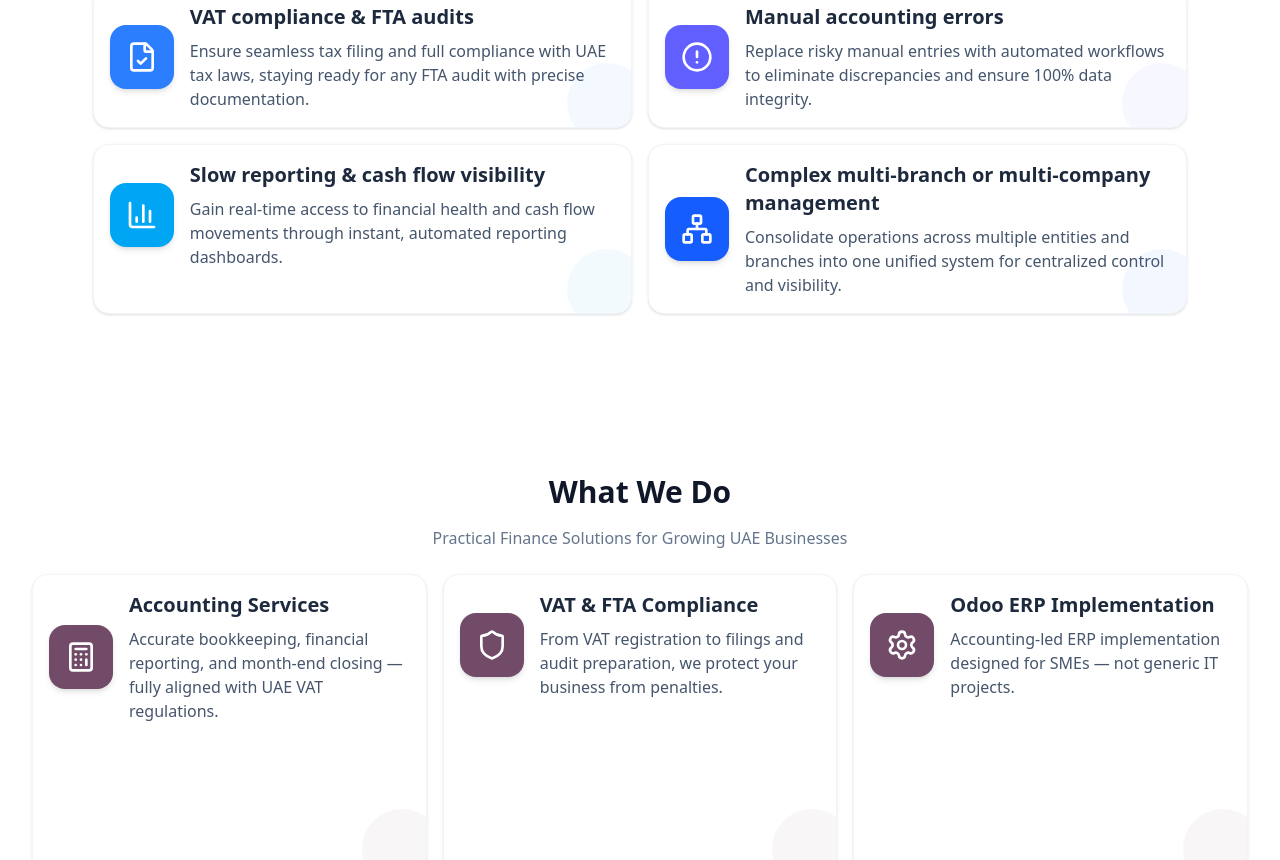
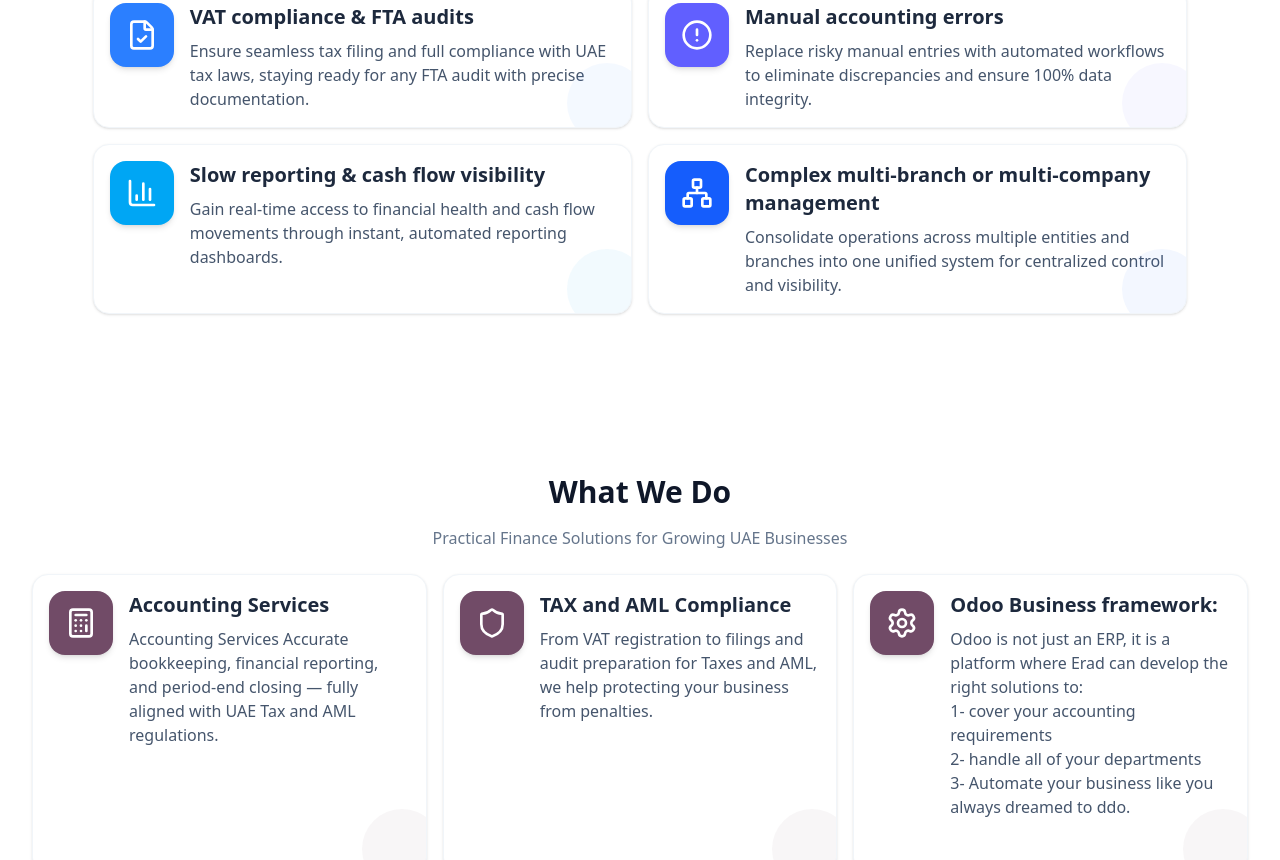
Before and after one commit to kasem1234357/erad2, a React (Vite) app: page / in a window 1280 px wide. Shown: the part 1059-1919 px from the top of the page. Built offline with nearby package versions, Linux system fonts and the light colour scheme.

Commit message:
upload new content

```diff
--- a/package.json
+++ b/package.json
@@ -39,6 +39,7 @@
     "class-variance-authority": "^0.7.1",
     "clsx": "^2.1.1",
     "embla-carousel-react": "^9.0.0-rc01",
+    "html-react-parser": "^5.2.2",
     "input-otp": "^1.4.2",
     "lucide-react": "^0.562.0",
     "next-themes": "^0.4.6",
--- a/src/assets/constants.tsx
+++ b/src/assets/constants.tsx
@@ -30,19 +30,23 @@ export const features2 = [
     {
       icon: <Calculator className="w-8 h-8 text-white" />,
       title: "Accounting Services",
-      description: "Accurate bookkeeping, financial reporting, and month-end closing — fully aligned with UAE VAT regulations.",
+      description: `Accounting Services
+Accurate bookkeeping, financial reporting, and period-end closing — fully aligned with UAE Tax and AML regulations.`,
       color: "bg-[#714B67]"
     },
     {
       icon: <Shield className="w-8 h-8 text-white" />,
-      title: "VAT & FTA Compliance",
-        description: "From VAT registration to filings and audit preparation, we protect your business from penalties.",
+      title: "TAX and AML Compliance",
+        description: "From VAT registration to filings and audit preparation for Taxes and AML, we help protecting your business from penalties.",
       color: "bg-[#714B67]"
     },
     {
       icon: <Settings className="w-8 h-8 text-white" />,
-      title: "Odoo ERP Implementation",
-      description: "Accounting-led ERP implementation designed for SMEs — not generic IT projects.",
+      title: " Odoo Business framework:",
+      description: <p>Odoo is not just an ERP, it is a platform where Erad can develop the right solutions to:<br/>
+1- cover your accounting requirements <br/>
+2- handle all of your departments <br/>
+3- Automate your business like you always dreamed to ddo. </p>,
       color: "bg-[#714B67]"
     },
   ];
--- a/src/components/ui/Test.tsx
+++ b/src/components/ui/Test.tsx
@@ -1,5 +1,5 @@
 //@ts-nocheck
-
+import parse from 'html-react-parser';
 
 const ModernSection = ({features,title,desc,numberOfColumn=2,customContainerClass,customCardClass}:any) => {
   // ⚠️ يرجى تعبئة النصوص أدناه من الصورة التي لديك لضمان التطابق التام
@@ -19,7 +19,7 @@ const ModernSection = ({features,title,desc,numberOfColumn=2,customContainerClas
         <div className="text-center mb-4">
 
           <h2 className="text-3xl font-bold text-center mb-4">{title}</h2>
-         <p className="text-center text-muted-foreground mb-6">{desc}</p>
+         <p className="text-center text-muted-foreground mb-6">{parse(desc)}</p>
         </div>
 
         {/* Cards Grid */}
@@ -35,7 +35,7 @@ const ModernSection = ({features,title,desc,numberOfColumn=2,customContainerClas
               <div className={`absolute top-0 left-0 w-full h-1 ${feature.color.replace('bg-', 'bg-linear-to-r from-transparent to-')}`}></div>
 
               {/* Icon Container */}
-              <div className='w-full flex gap-4 items-center '>
+              <div className='w-full flex gap-4 items-start '>
                  <div className={`w-16 h-16 aspect-square rounded-2xl ${feature.color} flex items-center justify-center  shadow-md transform group-hover:rotate-6 transition-transform duration-300`}>
                 {feature.icon}
 
--- a/src/data/mock.ts
+++ b/src/data/mock.ts
@@ -11,44 +11,48 @@ export const mockData = {
   packages: [
     {
       id: 1,
-      name: "Starter VAT & Accounting",
-      target: "10 – 25 Staff",
+      name: "Starter Pack: ",
+      target: "5 - 15 Employee",
       price: "Contact for Pricing",
       features: [
-        "Odoo Accounting & Invoicing",
-        "VAT setup & filing",
-        "Chart of Accounts setup",
-        "Basic staff training",
-        "Monthly VAT returns"
-      ]
+        "Setup Odoo Accounting + 2 essential modules to your business (3 Odoo Users - 1 year)",
+        "VAT and Tax setup",
+        "Chart of accounts setup",
+        "9 hours of executive training",
+        "Periodic Tax filling"
+      ],
+      button:"Enjoy this Package now for 799 AED / Month",
     },
     {
       id: 2,
       name: "Growth ERP",
-      target: "25 – 50 Staff",
+      target: "16 - 30 Employee",
       price: "Contact for Pricing",
       features: [
-        "Odoo Accounting, Inventory, Sales, Purchase",
-        "Automated reports & dashboards",
-        "Staff training (up to 5 users)",
-        "VAT & FTA compliance review",
-        "Custom workflows"
+        "Setup Odoo Accounting + 4 essential modules to your business (5 Odoo Users - 1 year)",
+        "VAT and Tax setup",
+        "Chart of accounts setup",
+        "15 hours of executive training",
+        "Periodic Tax filling",
+        "Weekly Accounting Review"
       ],
+      button:'Enjoy this Package now for 1399 AED / Month',
       popular: true
     },
     {
       id: 3,
       name: "Compliance & Automation Pro",
-      target: "Multi-branch SME",
+      target: "Multi branch SME",
       price: "Contact for Pricing",
       features: [
         "Multi-company / multi-branch setup",
+        "Custom Automation for your business needs",
         "Advanced inventory & asset management",
-        "Automated bank reconciliation",
-        "FTA-ready VAT automation",
-        "Accounting system cleanup",
+        "Tax and AML compliance and filing",
+        "Weekly Accounting Audit and review",
         "Priority support"
-      ]
+      ],
+      button:'Contact for pricing'
     }
   ],
 
--- a/src/pages/Home.tsx
+++ b/src/pages/Home.tsx
@@ -167,19 +167,21 @@ export const Home = () => {
           </div>
           <div className="grid md:grid-cols-3 gap-8 max-w-6xl mx-auto">
             {mockData.packages.map((pkg) => (
-              <Card key={pkg.id} className={`${pkg.popular ? 'border-secondary border-2' : ''} bg-white`}>
+              <Card key={pkg.id} className={`${pkg.popular ? 'border-secondary border-2' : ''} bg-white flex flex-col justify-between `}>
                 {pkg.popular && (
                   <div className="bg-secondary text-white text-center py-1 text-sm font-medium">
                     Most Popular
                   </div>
                 )}
-                <CardHeader>
+                <div className='flex flex-col'>
+                   <CardHeader>
                   <CardTitle className="text-2xl">{pkg.name}</CardTitle>
                   <CardDescription className="text-lg">{pkg.target}</CardDescription>
                   <div className="text-3xl font-bold text-primary mt-4">{pkg.price}</div>
                 </CardHeader>
-                <CardContent>
-                  <ul className="space-y-3">
+
+                <CardContent >
+                  <ul className="space-y-3 ">
                     {pkg.features.map((feature, index) => (
                       <li key={index} className="flex items-start">
                         <CheckCircle2 className="h-5 w-5 text-secondary mr-2 flex-shrink-0 mt-0.5" />
@@ -187,12 +189,15 @@ export const Home = () => {
                       </li>
                     ))}
                   </ul>
-                  <a href={`https://wa.me/${mockData.company.whatsapp}`} target="_blank" rel="noopener noreferrer">
-                    <Button className="w-full mt-6 bg-primary hover:bg-primary/90">
-                      Get Started
+
+                </CardContent>
+                </div>
+
+                 <a href={`https://wa.me/${mockData.company.whatsapp}`} target="_blank" rel="noopener noreferrer" className='block px-6 mb-4'>
+                    <Button className="w-full mt-6 bg-primary hover:bg-primary/90 ">
+                      {pkg.button}
                     </Button>
                   </a>
-                </CardContent>
               </Card>
             ))}
           </div>
```
Also changed, not shown: 1 other file (tests, documents, lock files or other folders).
